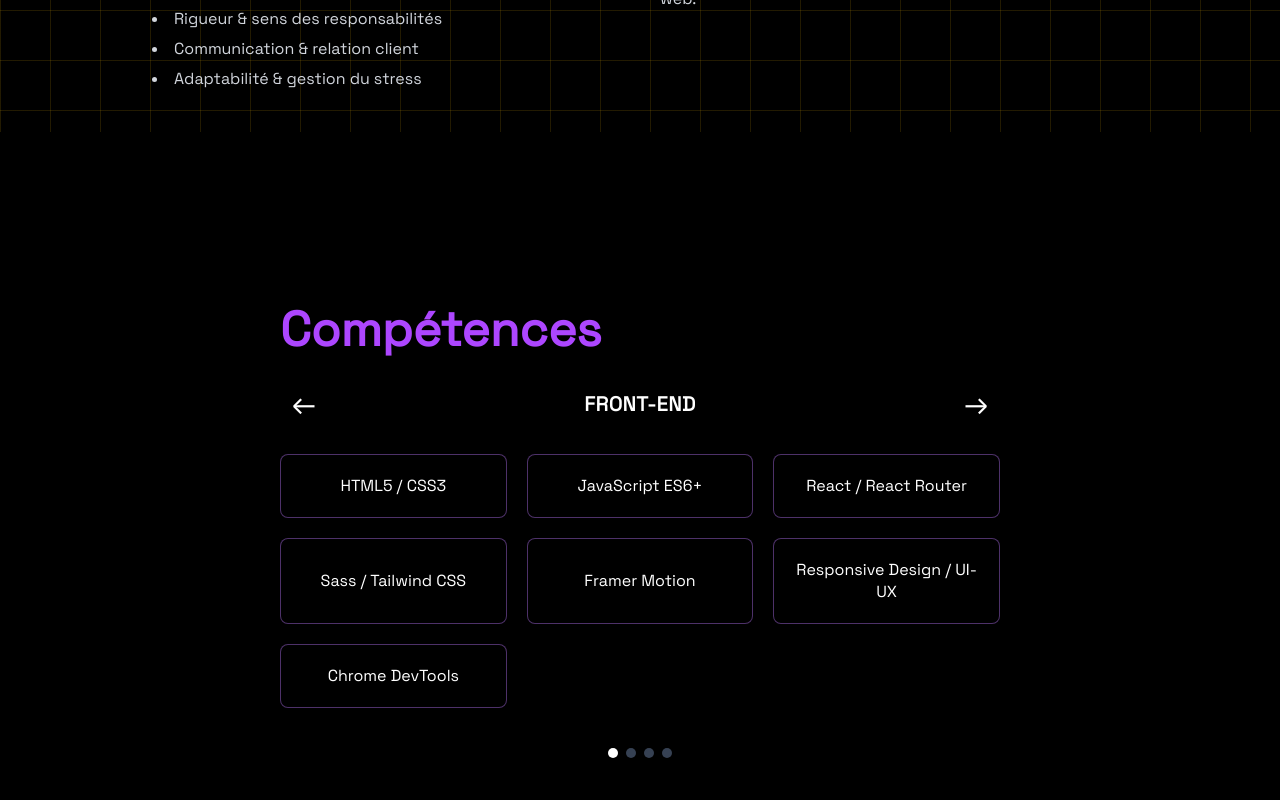
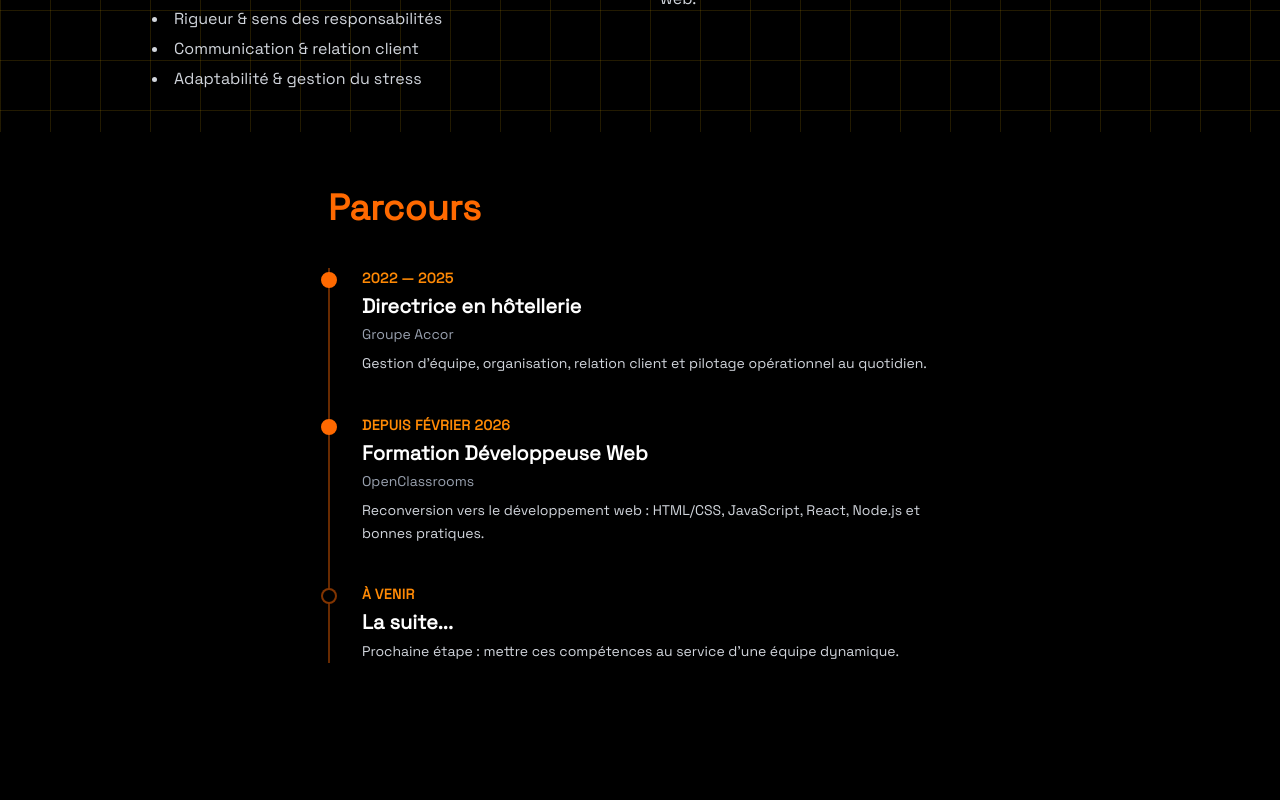
Before and after one commit to Aurelie72/Portfolio-Aur-lie, a React (Vite) app: page / in a window 1280 px wide. Shown: the part 1240-2040 px from the top of the page. Built offline with nearby package versions, Linux system fonts and the light colour scheme.

Commit message:
Ajout de la page parcours

```diff
--- a/src/data/navLinks.js
+++ b/src/data/navLinks.js
@@ -1,6 +1,12 @@
 export const navLinks = [
   { to: "/", label: "Accueil", bg: "bg-pink-200", color: "text-red-500" },
   { to: "/about", label: "A Propos", bg: "bg-yellow-300", color: "text-black" },
+  {
+    to: "/#parcours",
+    label: "Parcours",
+    bg: "bg-orange-500",
+    color: "text-white",
+  },
   {
     to: "/skills",
     label: "Compétences",
--- a/src/pages/Home.jsx
+++ b/src/pages/Home.jsx
@@ -5,6 +5,7 @@ import About from "./About.jsx";
 import Skills from "./Skills.jsx";
 import Projects from "./Projects.jsx";
 import Contact from "./Contact.jsx";
+import Parcours from "./Parcours.jsx";
 
 export default function Home() {
   const location = useLocation();
@@ -52,7 +53,9 @@ export default function Home() {
       <div id="about">
         <About />
       </div>
-
+      <div id="parcours">
+        <Parcours />
+      </div>
       <div id="skills">
         <Skills />
       </div>
--- /dev/null
+++ b/src/pages/Parcours.jsx
@@ -0,0 +1,62 @@
+const steps = [
+  {
+    period: "2022 — 2025",
+    title: "Directrice en hôtellerie",
+    company: "Groupe Accor",
+    description:
+      "Gestion d'équipe, organisation, relation client et pilotage opérationnel au quotidien.",
+    done: true,
+  },
+  {
+    period: "Depuis février 2026",
+    title: "Formation Développeuse Web",
+    company: "OpenClassrooms",
+    description:
+      "Reconversion vers le développement web : HTML/CSS, JavaScript, React, Node.js et bonnes pratiques.",
+    done: true,
+  },
+  {
+    period: "À venir",
+    title: "La suite...",
+    company: null,
+    description:
+      "Prochaine étape : mettre ces compétences au service d'une équipe dynamique.",
+    done: false,
+  },
+];
+
+export default function Parcours() {
+  return (
+    <div className="w-full bg-black">
+      <section className="max-w-2xl mx-auto px-6 py-14 text-white">
+        <h1 className="text-4xl font-bold text-orange-500 mb-10">Parcours</h1>
+
+        <div className="relative border-l-2 border-orange-500/40 pl-8 space-y-10">
+          {steps.map((step, i) => (
+            <div key={i} className="relative">
+              {/* Point sur la frise */}
+              <span
+                className={`absolute -left-[41px] top-1 w-4 h-4 rounded-full border-2 ${
+                  step.done
+                    ? "bg-orange-500 border-orange-500"
+                    : "bg-black border-orange-500/50"
+                }`}
+              />
+
+              <p className="text-sm text-orange-400 font-semibold uppercase tracking-wide mb-1">
+                {step.period}
+              </p>
+              <h2 className="text-xl font-bold mb-1">{step.title}</h2>
+              {step.company && (
+                <p className="text-sm text-gray-400 mb-2">{step.company}</p>
+              )}
+              <p className="text-gray-300 text-sm leading-relaxed">
+                {step.description}
+              </p>
+            </div>
+          ))}
+        </div>
+      </section>
+    </div>
+  );
+}
```
